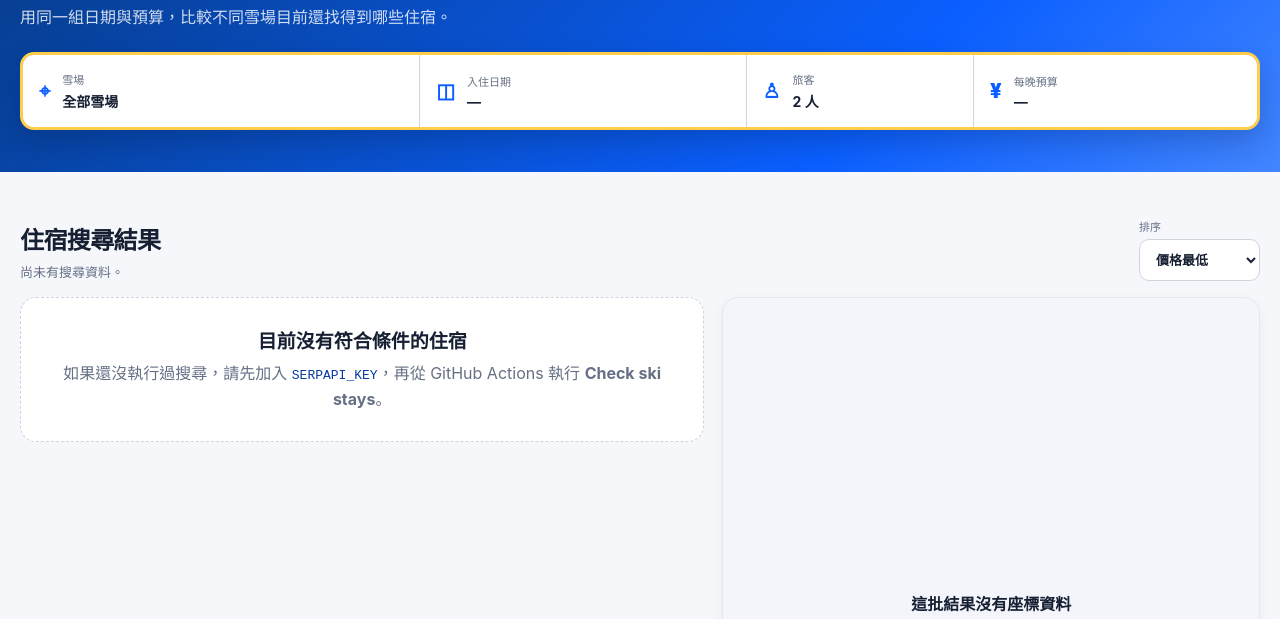
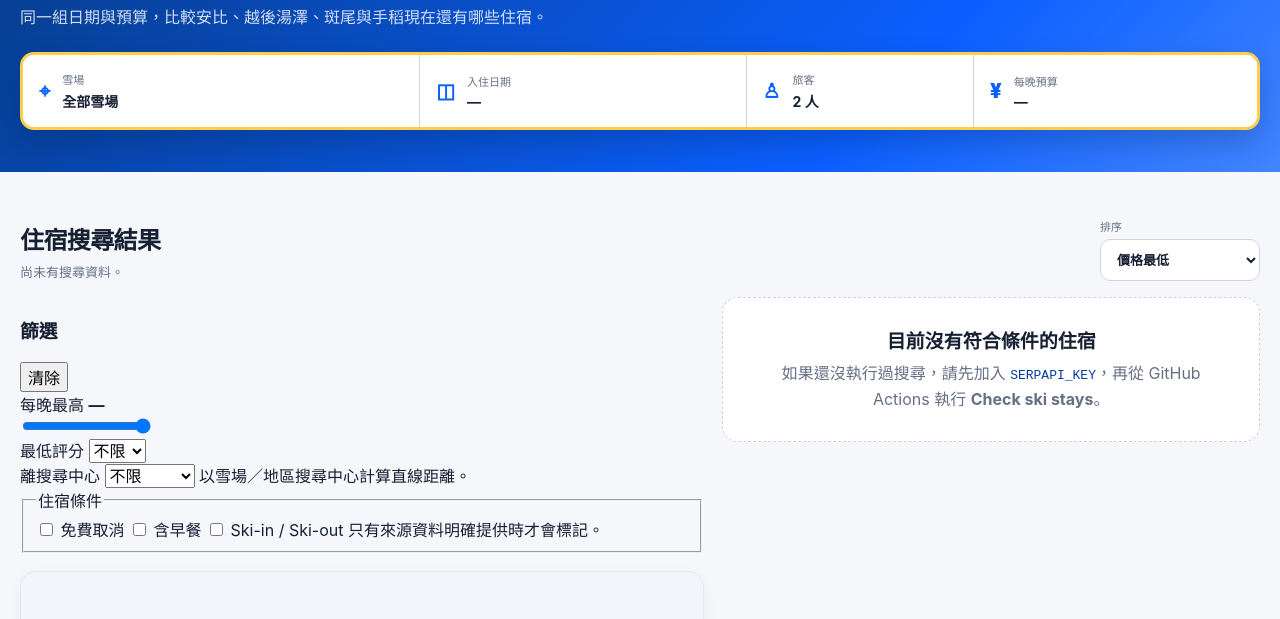
Before and after one commit to world4jason/snow-season-where-to-live, a plain HTML site: page index.html in a window 1280 px wide. Shown: the part 178-797 px from the top of the page. Drawn offline with nearby package versions, Linux system fonts and the light colour scheme.

Commit message:
Add OTA-style filters and map layout

```diff
--- a/index.html
+++ b/index.html
@@ -25,7 +25,7 @@
       <div class="search-copy">
         <p class="eyebrow">SKI STAY WATCHER</p>
         <h1>雪季住哪裡？</h1>
-        <p>用同一組日期與預算，比較不同雪場目前還找得到哪些住宿。</p>
+        <p>同一組日期與預算，比較安比、越後湯澤、斑尾與手稻現在還有哪些住宿。</p>
       </div>
 
       <div class="search-bar" aria-label="目前搜尋條件">
@@ -75,6 +75,7 @@
           <select id="sortSelect">
             <option value="price">價格最低</option>
             <option value="rating">評分最高</option>
+            <option value="distance">離搜尋中心最近</option>
           </select>
         </label>
         <button class="map-toggle" id="mapToggle" type="button" aria-pressed="false">地圖</button>
@@ -82,6 +83,60 @@
     </section>
 
     <section class="booking-layout" id="bookingLayout">
+      <aside class="filter-panel" aria-label="住宿篩選">
+        <div class="filter-heading">
+          <h3>篩選</h3>
+          <button id="resetFilters" type="button">清除</button>
+        </div>
+
+        <div class="filter-group">
+          <div class="filter-label-row">
+            <span>每晚最高</span>
+            <strong id="priceFilterValue">—</strong>
+          </div>
+          <input id="priceFilter" class="price-range" type="range" min="0" max="6000" step="250" value="6000" />
+        </div>
+
+        <div class="filter-group">
+          <label for="ratingFilter">最低評分</label>
+          <select id="ratingFilter">
+            <option value="0">不限</option>
+            <option value="4">4.0+</option>
+            <option value="4.5">4.5+</option>
+          </select>
+        </div>
+
+        <div class="filter-group">
+          <label for="distanceFilter">離搜尋中心</label>
+          <select id="distanceFilter">
+            <option value="">不限</option>
+            <option value="1">1 km 內</option>
+            <option value="3">3 km 內</option>
+            <option value="5">5 km 內</option>
+            <option value="10">10 km 內</option>
+            <option value="20">20 km 內</option>
+          </select>
+          <span class="filter-help">以雪場／地區搜尋中心計算直線距離。</span>
+        </div>
+
+        <fieldset class="filter-group amenity-filter">
+          <legend>住宿條件</legend>
+          <label class="check-row" id="freeCancellationRow">
+            <input id="freeCancellationFilter" type="checkbox" />
+            <span>免費取消</span>
+          </label>
+          <label class="check-row" id="breakfastRow">
+            <input id="breakfastFilter" type="checkbox" />
+            <span>含早餐</span>
+          </label>
+          <label class="check-row" id="skiInOutRow">
+            <input id="skiInOutFilter" type="checkbox" />
+            <span>Ski-in / Ski-out</span>
+          </label>
+          <span class="filter-help">只有來源資料明確提供時才會標記。</span>
+        </fieldset>
+      </aside>
+
       <div class="results-column">
         <div class="hotel-results" id="hotelResults"></div>
         <section class="empty" id="emptyState" hidden>
@@ -96,6 +151,10 @@
           <strong>這批結果沒有座標資料</strong>
           <span>住宿清單仍可正常使用。</span>
         </div>
+        <div class="map-legend">
+          <span><i class="legend-hotel"></i>住宿價格</span>
+          <span><i class="legend-resort"></i>搜尋中心</span>
+        </div>
       </aside>
     </section>
   </main>
```
